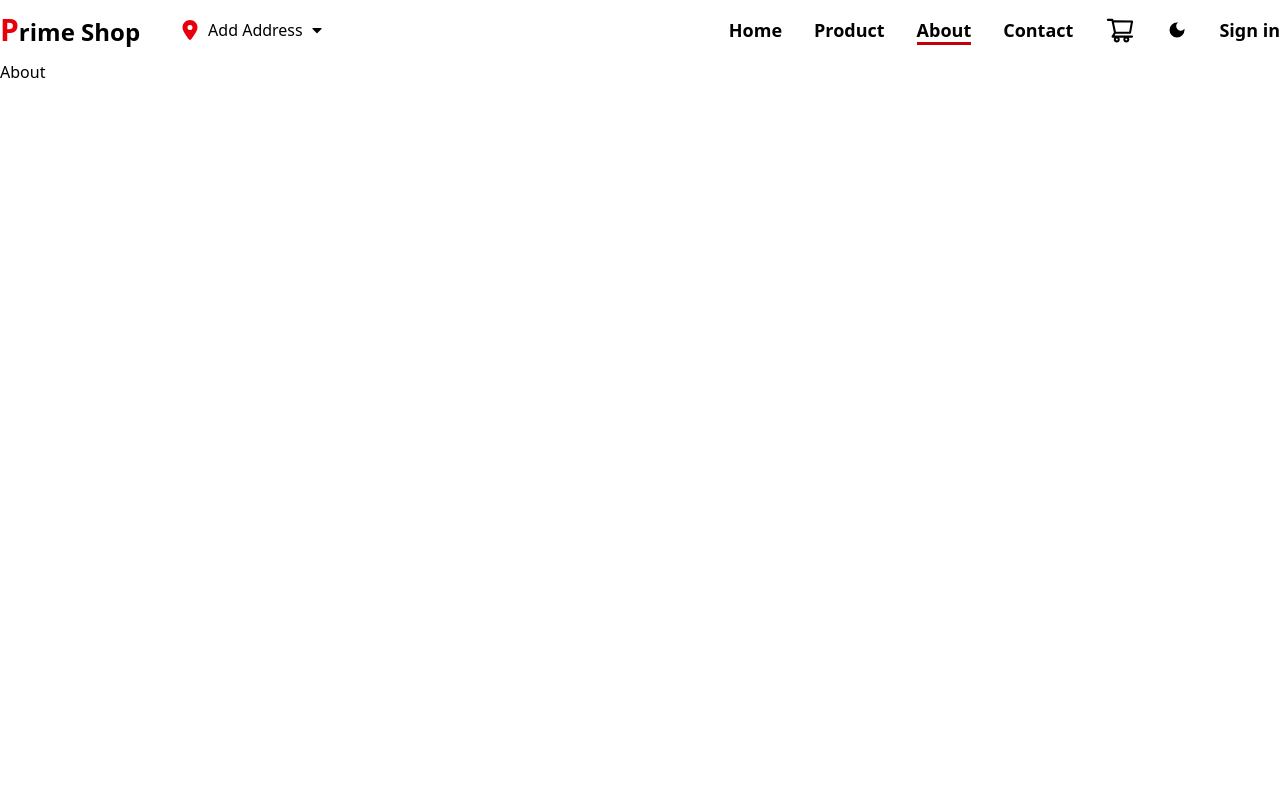
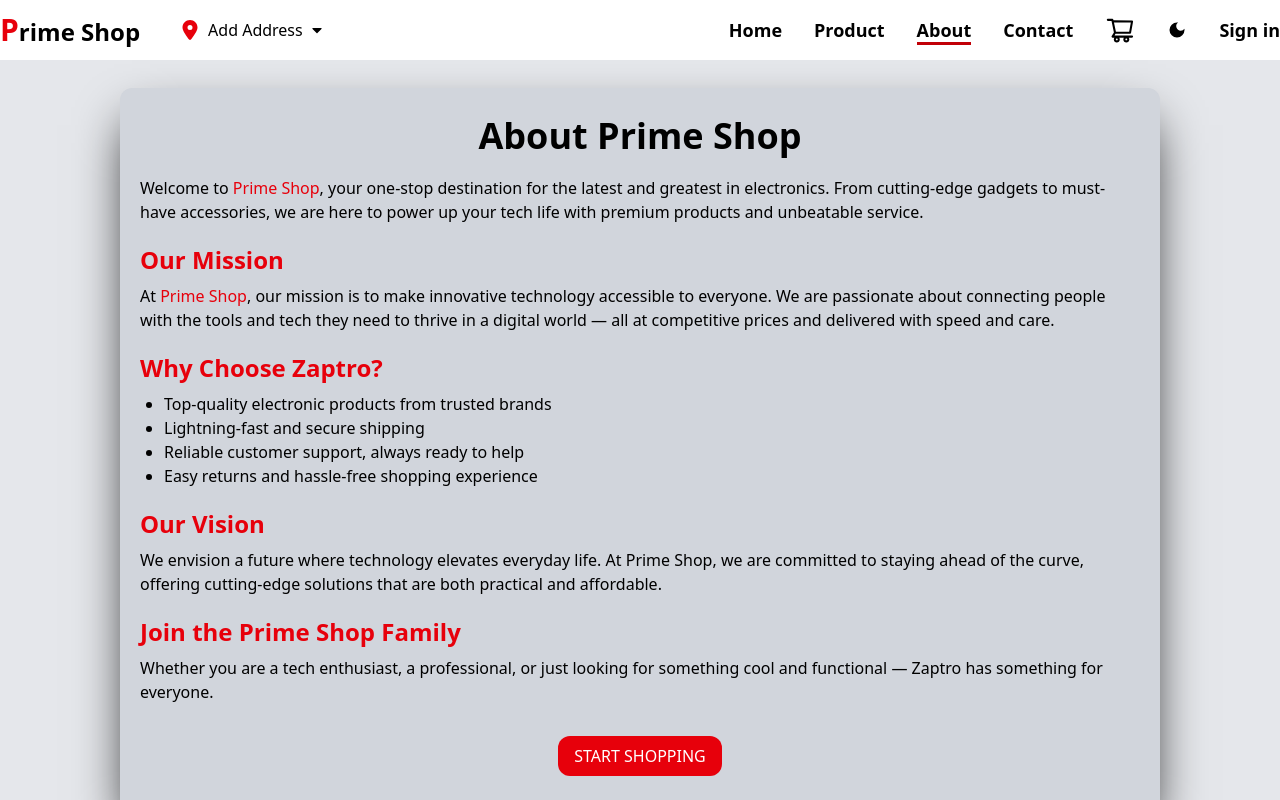
Before and after one commit to Foridul35962/Prime-Shop, a React (Vite) app: page /about in a window 1280 px wide. Shown: the top 800 px of the page. Built offline with nearby package versions, Linux system fonts and the light colour scheme; no server answers.

Commit message:
About page done

```diff
--- a/src/components/Footer.jsx
+++ b/src/components/Footer.jsx
@@ -35,7 +35,7 @@ const Footer = () => {
                     <p className='text-xl font-semibold'>Stay in the Loop</p>
                     <p>Subscribe to get special offers, free giveaways, and more</p>
                     <div className='relative w-full'>
-                        <input type="text" className='bg-white w-full py-2 pr-30 pl-2 text-black text-lg rounded-xl'/>
+                        <input type="text" className='bg-white w-full py-2 pr-30 pl-2 text-black text-lg rounded-xl' placeholder='Your Email Address'/>
                         <button className='absolute right-0 bg-red-600 hover:bg-red-700 active:bg-red-800 text-white rounded-br-xl rounded-tr-xl py-[12px] px-4 cursor-pointer transition duration-300 w-fit uppercase'>Subscribe</button>
                     </div>
                 </div>
--- a/src/pages/About.jsx
+++ b/src/pages/About.jsx
@@ -1,8 +1,56 @@
 import React from 'react'
+import { useNavigate } from 'react-router-dom'
+import Footer from '../components/Footer'
 
 const About = () => {
+
+    const navigate = useNavigate();
+
     return (
-        <div>About</div>
+        <>
+            <div className='bg-gray-200 dark:bg-gray-800 dark:text-white p-7 md:px-30'>
+                <div className='bg-gray-300 dark:bg-gray-900 shadow-2xl shadow-black rounded-xl px-5 py-7
+                 flex flex-col gap-5'>
+                    <h1 className='text-4xl text-center font-bold'>About Prime Shop</h1>
+                    <div>
+                        Welcome to <span className='text-red-600'>Prime Shop</span>, your one-stop destination for the latest and greatest in electronics. From cutting-edge gadgets to must-have accessories, we are here to power up your tech life with premium products and unbeatable service.
+                    </div>
+                    <div className='flex flex-col gap-2'>
+                        <h1 className='text-2xl text-red-600 font-semibold'>Our Mission</h1>
+                        <p>At <span className='text-red-600'>Prime Shop</span>, our mission is to make innovative technology accessible to everyone. We are passionate about connecting people with the tools and tech they need to thrive in a digital world — all at competitive prices and delivered with speed and care.</p>
+                    </div>
+                    <div className='flex flex-col gap-2'>
+                        <h1 className='text-2xl text-red-600 font-semibold'>Why Choose Zaptro?</h1>
+                        <ul className="list-disc pl-6">
+                            <li>
+                                Top-quality electronic products from trusted brands
+                            </li>
+                            <li>
+                                Lightning-fast and secure shipping
+                            </li>
+                            <li>
+                                Reliable customer support, always ready to help
+                            </li>
+                            <li>
+                                Easy returns and hassle-free shopping experience
+                            </li>
+                        </ul>
+                    </div>
+                    <div className='flex flex-col gap-2'>
+                        <h1 className='text-2xl text-red-600 font-semibold'>Our Vision</h1>
+                        <p>We envision a future where technology elevates everyday life. At <span>Prime Shop</span>, we are committed to staying ahead of the curve, offering cutting-edge solutions that are both practical and affordable.</p>
+                    </div>
+                    <div className='flex flex-col gap-2'>
+                        <h1 className='text-2xl text-red-600 font-semibold'>Join the Prime Shop Family</h1>
+                        <p>Whether you are a tech enthusiast, a professional, or just looking for something cool and functional — Zaptro has something for everyone.</p>
+                    </div>
+                    <div className='w-full flex justify-center my-3'>
+                    <button onClick={() => navigate('/product')} className='bg-red-600 hover:bg-red-700 active:bg-red-800 text-white rounded-xl py-2 px-4 cursor-pointer transition duration-300 w-fit uppercase'>Start Shopping</button>
+                    </div>
+                </div>
+            </div>
+            <Footer />
+        </>
     )
 }
 
```
